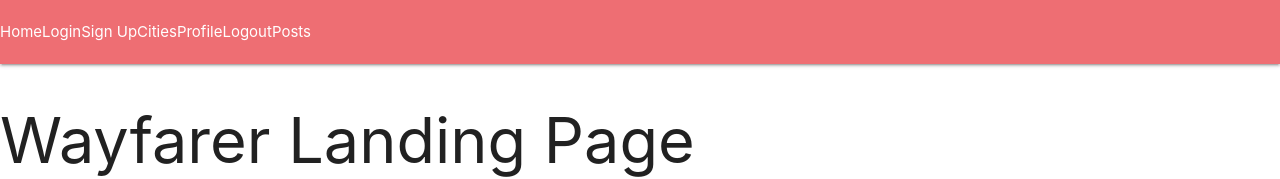
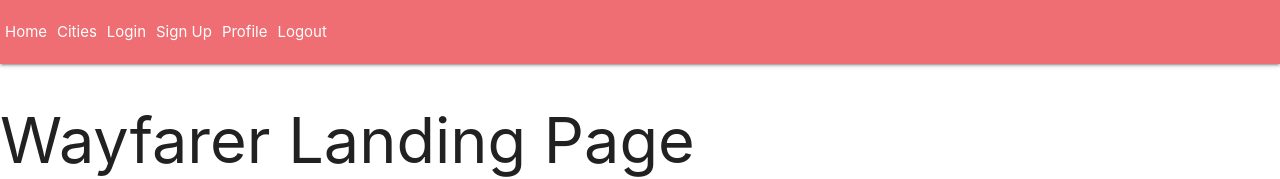
Before and after one commit to travisformayor/wayfarer-gui-ga, a React (Create React App) app: page / in a window 1280 px wide. Shown: the top 179 px of the page. Built offline with nearby package versions, Linux system fonts and the light colour scheme.

Commit message:
added spacing for nav items

```diff
--- a/src/components/Header/Header.css
+++ b/src/components/Header/Header.css
@@ -0,0 +1,3 @@
+nav a {
+  margin: 0 5px;
+}
--- a/src/components/Header/Header.js
+++ b/src/components/Header/Header.js
@@ -1,5 +1,6 @@
 import React, { Component } from 'react';
 import { Link } from 'react-router-dom';
+import './Header.css';
 
 class Header extends Component {
   render() {
@@ -7,12 +8,11 @@ class Header extends Component {
       <header>
         <nav>
           <Link to={'/'}>Home</Link>
+          <Link to={'/cities'}>Cities</Link>
           <Link to={'/login'}>Login</Link>
           <Link to={'/signup'}>Sign Up</Link>
-          <Link to={'/cities'}>Cities</Link>
           <Link to={'/profile'}>Profile</Link>
           <Link to={'/logout'}>Logout</Link>
-          <Link to={'/posts'}>Posts</Link>
         </nav>
       </header>
     )
```
